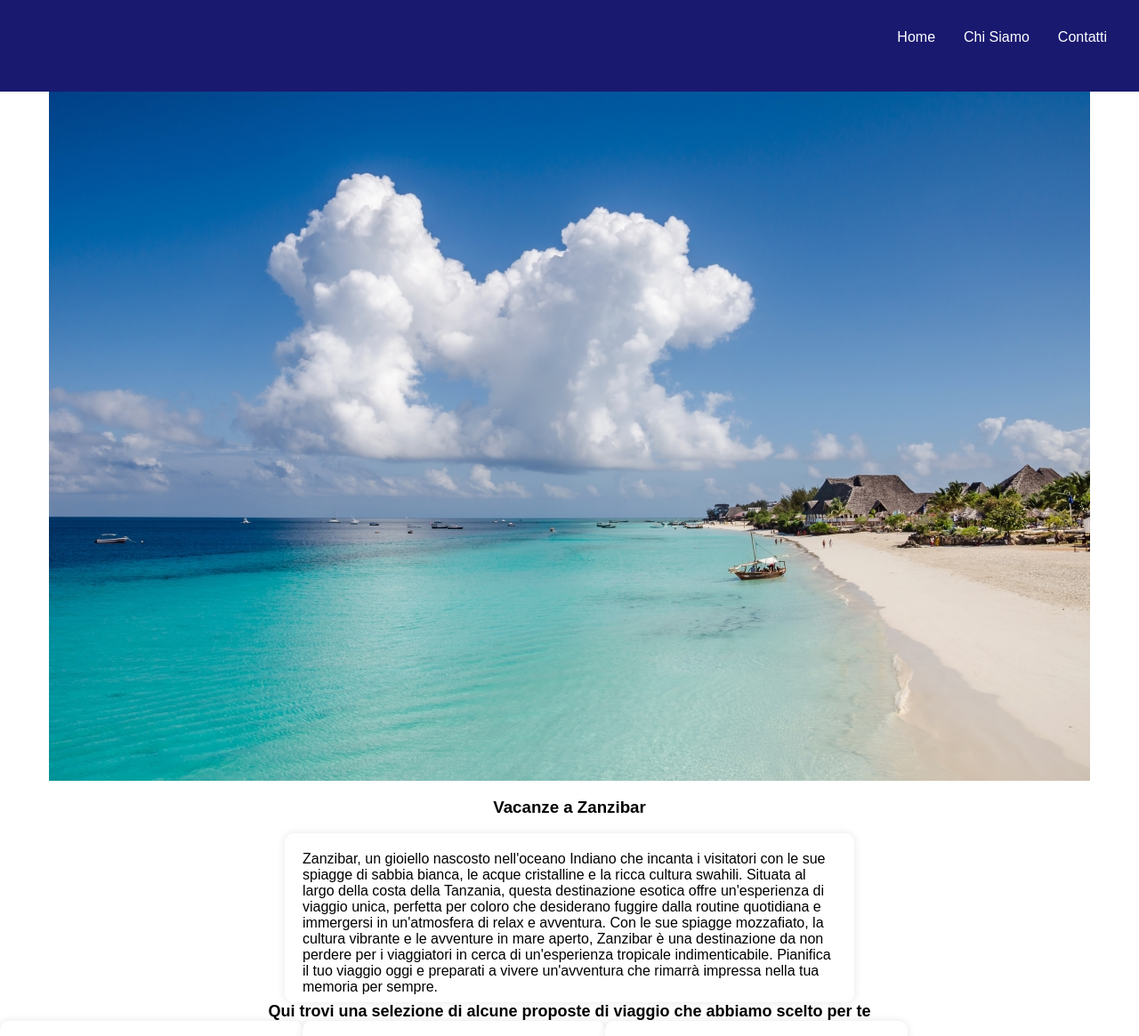
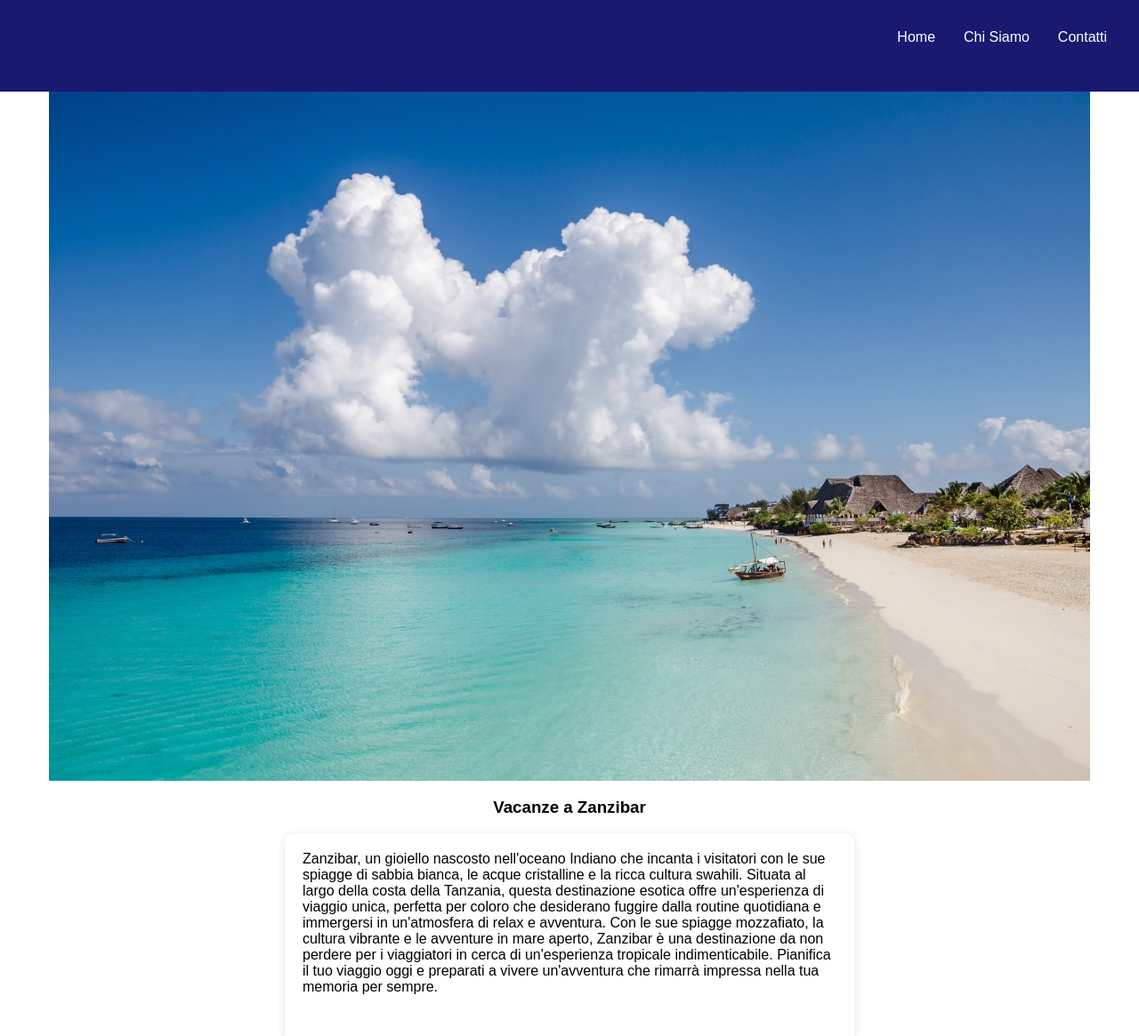
Before and after one commit to maddalenaresentera/maddalenaresentera.github.io, a plain HTML site: page zanzibar.html in a window 1280 px wide. Shown: the part 81-1246 px from the top of the page at 89% size. Drawn offline with Linux system fonts and the light colour scheme.

Commit message:
Update zanzibar.html

```diff
--- a/zanzibar.html
+++ b/zanzibar.html
@@ -88,7 +88,7 @@ ul {
     }
 .container2 {
       max-width: 600px;
-      height: 150px;
+      height: 200px;
       margin: auto;
       padding: 20px;
       float: center;
@@ -127,6 +127,7 @@ ul {
 <div class="container2">Zanzibar, un gioiello nascosto nell'oceano Indiano che incanta i visitatori con le sue spiagge di sabbia bianca, le acque cristalline e la ricca cultura swahili. Situata al largo della costa della Tanzania, questa destinazione esotica offre un'esperienza di viaggio unica, perfetta per coloro che desiderano fuggire dalla routine quotidiana e immergersi in un'atmosfera di relax e avventura.
 Con le sue spiagge mozzafiato, la cultura vibrante e le avventure in mare aperto, Zanzibar è una destinazione da non perdere per i viaggiatori in cerca di un'esperienza tropicale indimenticabile. Pianifica il tuo viaggio oggi e preparati a vivere un'avventura che rimarrà impressa nella tua memoria per sempre.
 </div>
+<br>
  <div class="centrato"><span style="font-size: 18px; font-weight: bold;">Qui trovi una selezione di alcune proposte di viaggio che abbiamo scelto per te</span><br></div>
  <div class="container-wrapper">
     <div class="container1">
```
